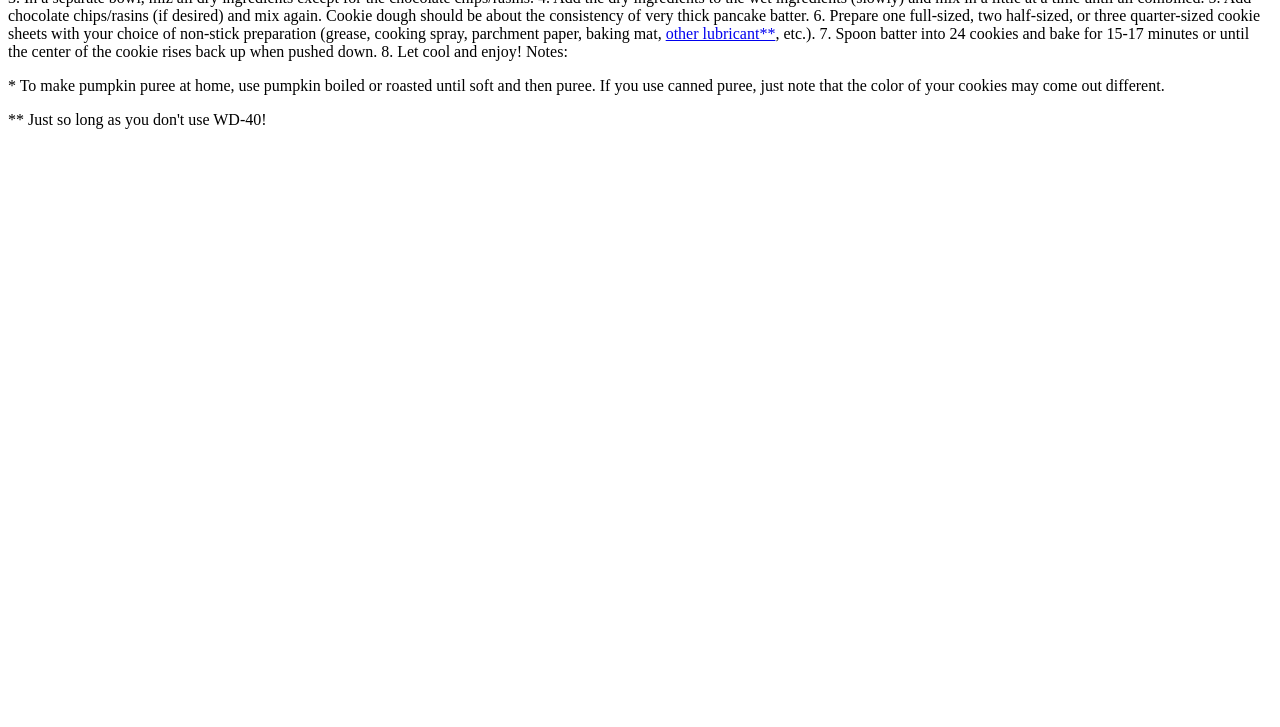
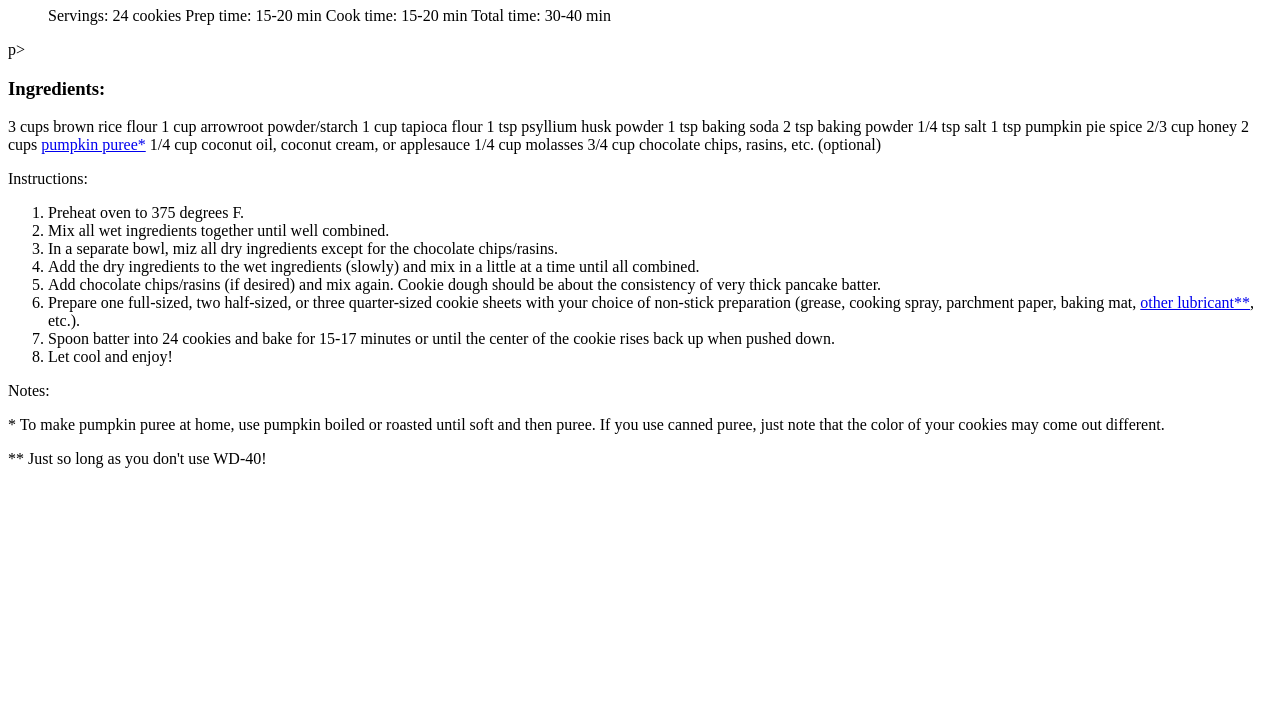
Before and after one commit to sarah-strawberries/CS-1810-Homework, a plain HTML site: page Week2Lab/recipe.html in a window 1280 px wide. Shown: the part 73-800 px from the top of the page. Drawn offline with Linux system fonts and the light colour scheme.

Commit message:
More semantics

```diff
--- a/Week2Lab/recipe.html
+++ b/Week2Lab/recipe.html
@@ -2,17 +2,29 @@
 <html>
 
 <head>
+    <h1>
         Gluten-Free, Sugar-Free Pumpkin Cookies
+    </h1>
 </head>
 
 <body>
+    <p>
+    <ul>
         Servings: 24 cookies
         Prep time: 15-20 min
         Cook time: 15-20 min
         Total time: 30-40 min
+    </ul>p>
 
+    </ul>
+
+    <section id="ingredients">
+
+        <h3>
             Ingredients:
+        </h3>
 
+        </p>
         3 cups brown rice flour
         1 cup arrowroot powder/starch
         1 cup tapioca flour
@@ -26,20 +38,47 @@
         1/4 cup coconut oil, coconut cream, or applesauce
         1/4 cup molasses
         3/4 cup chocolate chips, rasins, etc. (optional)
+        <p>
 
+    </section>
+
+    <section>
         Instructions:
-    1. Preheat oven to 375 degrees F.
-    2. Mix all wet ingredients together until well combined.
-    3. In a separate bowl, miz all dry ingredients except for the chocolate chips/rasins.
-    4. Add the dry ingredients to the wet ingredients (slowly) and mix in a little at a time until all combined.
-    5. Add chocolate chips/rasins (if desired) and mix again. Cookie dough should be about the consistency of very thick
-    pancake batter.
-    6. Prepare one full-sized, two half-sized, or three quarter-sized cookie sheets with your choice of non-stick
-    preparation (grease, cooking spray, parchment paper, baking mat, <a href="#note2">other lubricant**</a>, etc.).
-    7. Spoon batter into 24 cookies and bake for 15-17 minutes or until the center of the cookie rises back up when
-    pushed down.
-    8. Let cool and enjoy!
+        <ol>
+            <li>
+                Preheat oven to 375 degrees F.
+            </li>
+            <li>
+                Mix all wet ingredients together until well combined.
+            </li>
+            <li>
+                In a separate bowl, miz all dry ingredients except for the chocolate chips/rasins.
+            </li>
+            <li>
+                Add the dry ingredients to the wet ingredients (slowly) and mix in a little at a time until all
+                combined.
+            </li>
+            <li>
+                Add chocolate chips/rasins (if desired) and mix again. Cookie dough should be about the consistency of
+                very thick pancake batter.
+            </li>
+            <li>
+                Prepare one full-sized, two half-sized, or three quarter-sized cookie sheets with your choice of
+                non-stick preparation (grease, cooking spray, parchment paper, baking mat, <a href="#note2">other
+                    lubricant**</a>, etc.).
+            </li>
+            <li>
+                Spoon batter into 24 cookies and bake for 15-17 minutes or until the center of the cookie rises back up
+                when pushed down.
+            </li>
+            <li>
+                Let cool and enjoy!
+            </li>
 
+        </ol>
+    </section>
+
+    <section id="notes">
         Notes:
         <p id="note1">
             * To make pumpkin puree at home, use pumpkin boiled or roasted until soft and then puree. If you use canned
@@ -49,6 +88,8 @@
         <p id="note2">
             ** Just so long as you don't use WD-40!
         </p>
+    </section>
+
 </body>
 
 </html>
```
Lines whose indentation alone changed are shown as unchanged.
